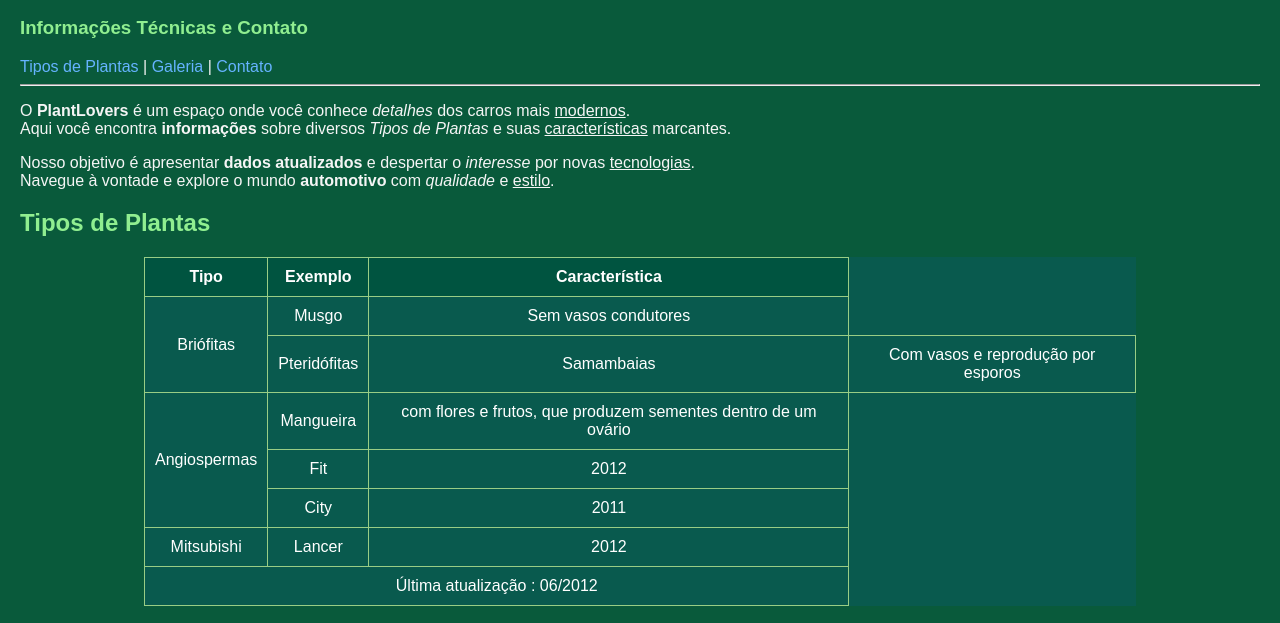
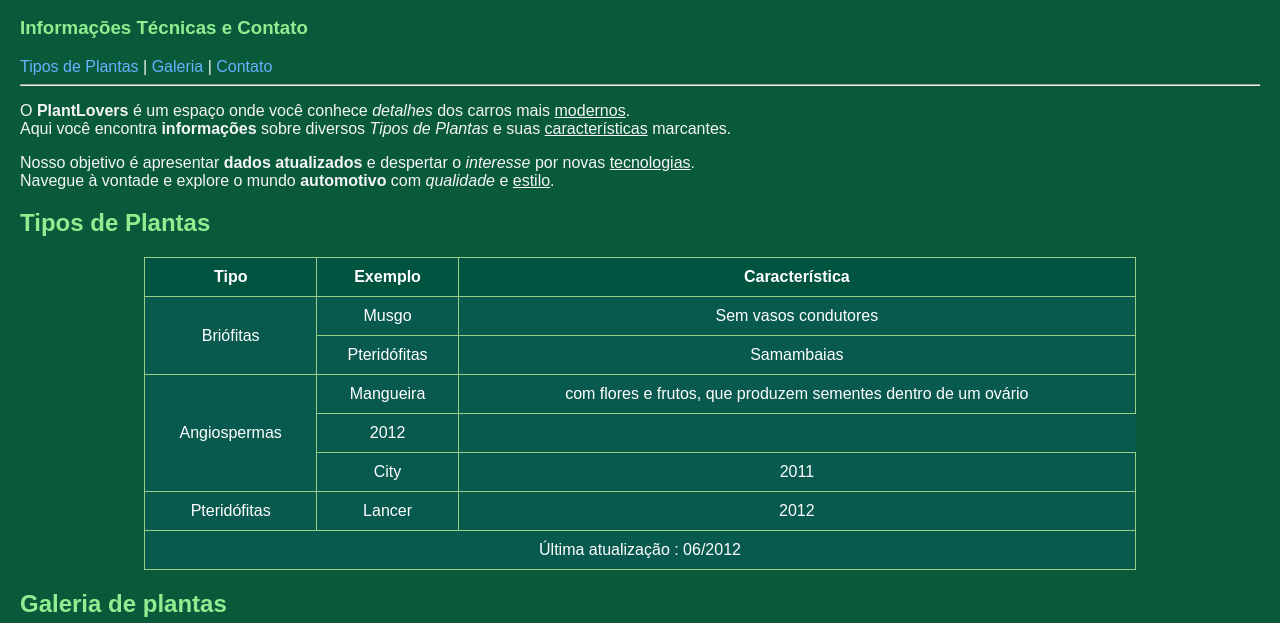
Before and after one commit to mariavitoria291038/Maria-Clara, a plain HTML site: page index.html in a window 1280 px wide. Shown: the part 111-734 px from the top of the page. Drawn offline with Linux system fonts and the light colour scheme.

Commit message:
Update index.html

```diff
--- a/index.html
+++ b/index.html
@@ -53,7 +53,6 @@
         <tr>
           <td>Pteridófitas</td>
           <td>Samambaias</td>
-          <td>Com vasos e reprodução por esporos</td>
         </tr>
 
         <tr>
@@ -62,7 +61,7 @@
           <td>com flores e frutos, que produzem sementes dentro de um ovário</td>
         </tr>
         <tr>
-          <td>Fit</td>
+
           <td>2012</td>
         </tr>
         <tr>
@@ -71,7 +70,7 @@
         </tr>
 
         <tr>
-          <td>Mitsubishi</td>
+          <td>Pteridófitas</td>
           <td>Lancer</td>
           <td>2012</td>
         </tr>
```
